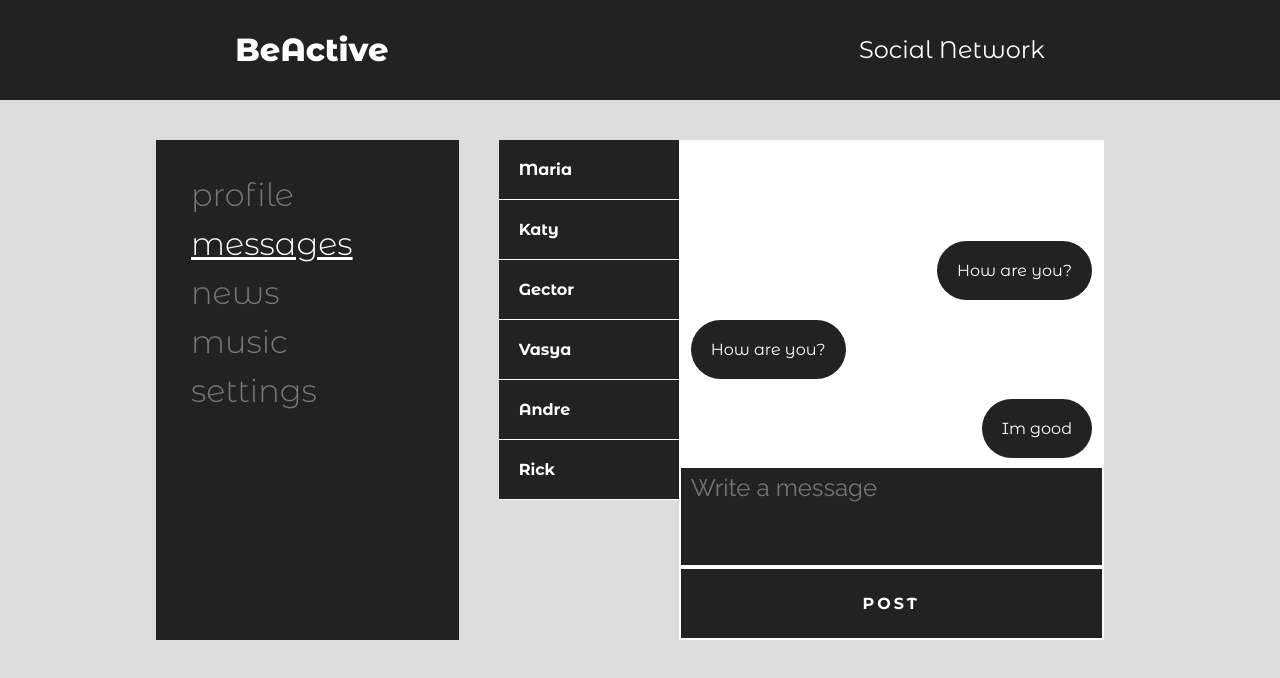
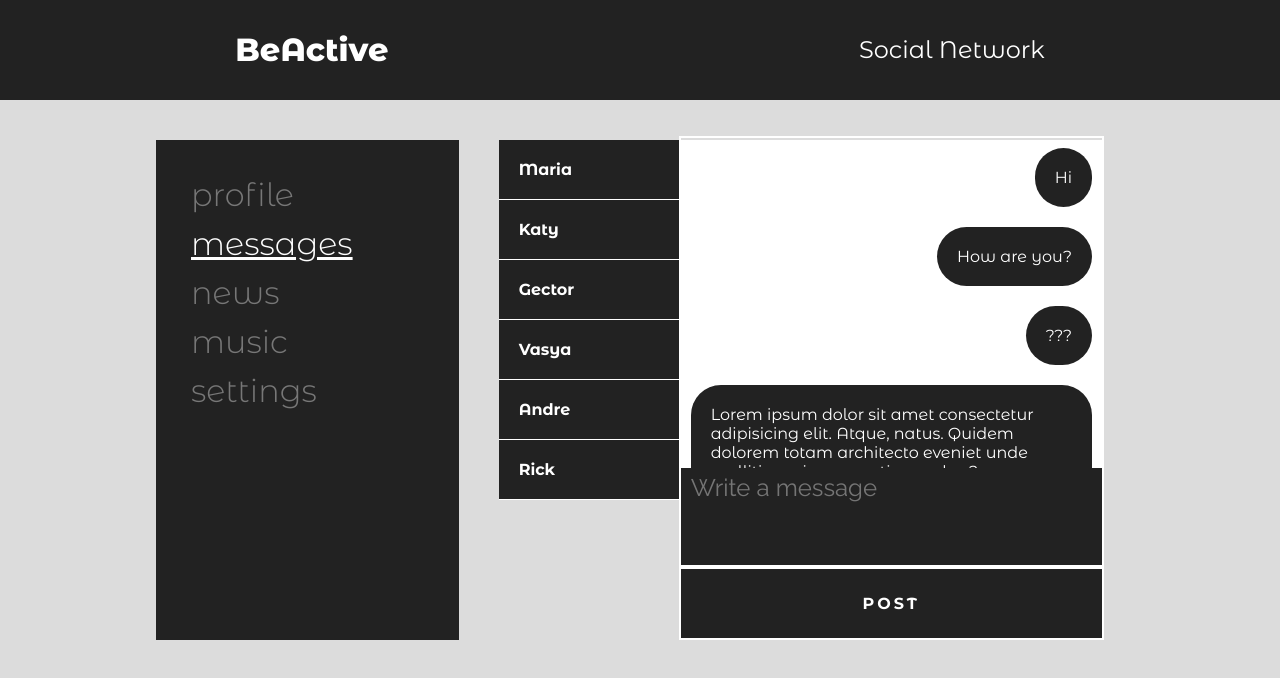
Before and after one commit to CreatorGod69/social-network, a React (Create React App) app: page /messages in a window 1280 px wide. Shown: the top 678 px of the page. Built offline with nearby package versions, Linux system fonts and the light colour scheme.

Commit message:
code refactoring, map

```diff
--- /dev/null
+++ b/src/Components/Messages/Dialog/Dialog.jsx
@@ -0,0 +1,27 @@
+import React from 'react';
+import dialog from './Dialog.module.css';
+import DialogInput from "../DialogInput/DialogInput";
+
+let MessagesData = [
+    { id: 1, message: 'Hi' },
+    { id: 2, message: 'How are you?' },
+    { id: 3, message: '???' },
+    { id: 4, message: "Lorem ipsum dolor sit amet consectetur adipisicing elit. Atque, natus. Quidem dolorem totam architecto eveniet unde mollitia, qui accusantium culpa?" },
+]
+
+let MessagesElements = MessagesData
+    .map( message => <div><p className={`${dialog.me} + ${dialog.text}`}>{message.message}</p></div>
+    );
+
+const Dialog = () => {
+    return <div className={dialog.dialog}>
+        <div className={dialog.inner}>
+            <div className={dialog.content}>
+                { MessagesElements }
+            </div>
+            <DialogInput />
+        </div>
+    </div>
+}
+
+export default Dialog;
--- a/src/Components/Messages/Dialog/DialogBlock.module.css
+++ b/src/Components/Messages/Dialog/Dialog.module.css
@@ -1,4 +1,4 @@
-.dialog_block {
+.dialog {
     background-color: #fff;
     height: 500px;
 
@@ -12,11 +12,15 @@
     bottom: 0;
 
     border: 2px solid #fff;
+
 }
 
 .content {
     display: flex;
     flex-direction: column;
+
+    height: 330px;
+    overflow: auto;
 }
 
 .text {
@@ -37,8 +41,8 @@
 }
 
 .textarea {
-    width: 100%;
-}
+     width: 100%;
+ }
 
 .btn {
     width: 100%;
--- a/src/Components/Messages/Dialog/DialogBlock.jsx
+++ /dev/null
@@ -1,22 +0,0 @@
-import React from 'react';
-import dialog from './DialogBlock.module.css';
-
-const DialogBlock = () => {
-    return <div className={dialog.dialog_block}>
-        <div className={dialog.inner}>
-            <div className={dialog.content}>
-                <div><p className={`${dialog.me} + ${dialog.text}`}>How are you?</p></div>
-                <div><p className={`${dialog.other} + ${dialog.text}`}>How are you?</p></div>
-                <div><p className={`${dialog.me} + ${dialog.text}`}>Im good</p></div>
-            </div>
-            <form action="">
-                <div>
-                    <textarea className={dialog.textarea} rows="3" placeholder="Write a message" required></textarea>
-                </div>
-                <button className={dialog.btn} href="">POST</button>
-            </form>
-        </div>
-    </div>
-}
-
-export default DialogBlock;
--- /dev/null
+++ b/src/Components/Messages/DialogInput/DialogInput.jsx
@@ -0,0 +1,14 @@
+import React from 'react';
+import dialog from "./DialogInput.module.css";
+
+const DialogInput = (props) => {
+    return <form action="">
+        <div>
+            <textarea className={dialog.textarea} rows="3" placeholder="Write a message" required></textarea>
+        </div>
+        <button className={dialog.btn} href="">POST</button>
+    </form>
+}
+
+
+export default DialogInput;
--- /dev/null
+++ b/src/Components/Messages/DialogInput/DialogInput.module.css
@@ -0,0 +1,7 @@
+.textarea {
+    width: 100%;
+}
+
+.btn {
+    width: 100%;
+}
--- /dev/null
+++ b/src/Components/Messages/DialogName/DialogName.jsx
@@ -0,0 +1,15 @@
+import React from 'react';
+import dialog from "./DialogName.module.css";
+import {NavLink} from "react-router-dom";
+
+const DialogName = (props) => {
+    // let path = "messages/" + props.id;
+    return <NavLink to={"/messages/id" + props.id}>
+        <div className={dialog.dialog}>
+            <h1>{props.name}</h1>
+        </div>
+    </NavLink>
+}
+
+
+export default DialogName;
--- a/src/Components/Messages/Messages.jsx
+++ b/src/Components/Messages/Messages.jsx
@@ -1,16 +1,8 @@
 import React from 'react';
 import messages from './Messages.module.css';
-import DialogBlock from "./Dialog/DialogBlock";
-import {NavLink} from "react-router-dom";
-import dialog from "./DialogName/DialogName.module.css";
+import Dialog from "./Dialog/Dialog";
+import DialogName from "./DialogName/DialogName";
 
-// let DialogsData = [
-//     {id: 1, name: 'Hi'},
-//     {id: 2, name: 'How are you?'},
-//     {id: 3, name: 'Where are you?'},
-//     {id: 4, name: '???'},
-//     {id: 5, name: 'Maria?'},
-// ]
 
 let DialogsData = [
     {id: 1, name: 'Maria'},
@@ -21,27 +13,16 @@ let DialogsData = [
     {id: 6, name: 'Rick'},
 ]
 
-const DialogName = (props) => {
-    // let path = "messages/" + props.id;
-    return <NavLink to={"/messages/id" + props.id}>
-        <div className={dialog.dialog}>
-            <h1>{props.name}</h1>
-        </div>
-    </NavLink>
-}
+let DialogElements = DialogsData
+    .map ( dialog => <DialogName name={dialog.name} id={dialog.id}/> );
 
 const Messages = (props) => {
     return <div className={messages.messages}>
         <div className={messages.dialog_name}>
-            <DialogName name={DialogsData[0].name} id={DialogsData[0].id}/>
-            <DialogName name={DialogsData[1].name} id={DialogsData[1].id}/>
-            <DialogName name={DialogsData[2].name} id={DialogsData[2].id}/>
-            <DialogName name={DialogsData[3].name} id={DialogsData[3].id}/>
-            <DialogName name={DialogsData[4].name} id={DialogsData[4].id}/>
-            <DialogName name={DialogsData[5].name} id={DialogsData[5].id}/>
+            { DialogElements }
         </div>
         <div className={messages.dialog}>
-            <DialogBlock/>
+            <Dialog/>
         </div>
     </div>
 }
--- a/src/Components/Profile/Post/Post.jsx
+++ b/src/Components/Profile/Post/Post.jsx
@@ -7,7 +7,7 @@ const Post = (props) => {
                 <div className={post.review}>
                     <div className={post.img}></div>
                     <div className={post.text}>
-                        <h1>John Doe</h1>
+                        <h1>{props.name}</h1>
                         <p>{props.message}</p>
                         <footer>
                             <div className="like"></div>
--- a/src/Components/Profile/Profile.jsx
+++ b/src/Components/Profile/Profile.jsx
@@ -1,8 +1,15 @@
 import React from 'react';
 import profile from './Profile.module.css';
-import Input from "./Input/Input";
+import Input from "./ProfileInput/Input";
 import Post from './Post/Post'
 
+let PostsData = [
+  {name: "Alex", message: "Hi! How are you?"},
+  {name: "Vika", message: "Lorem ipsum dolor sit amet, consectetur adipisicing elit. Beatae, molestias?"},
+]
+
+let PostsElements = PostsData
+  .map ( post => <Post name = {post.name} message={ post.message }/> );
 
 const Profile = () => {
     return <div className={profile.info}>
@@ -19,8 +26,7 @@ const Profile = () => {
           </div>
         </div>
         <Input/>
-        <Post message="Hi! How are you?"/>
-        <Post message="Lorem ipsum dolor sit amet, consectetur adipisicing elit. Beatae, molestias?"/>
+        { PostsElements }
     </div>
 
 }
```
Also changed, not shown: src/Components/Profile/ProfileInput/Input.jsx (renamed from src/Components/Profile/Input/Input.jsx), src/Components/Profile/ProfileInput/Input.module.css (renamed from src/Components/Profile/Input/Input.module.css).
